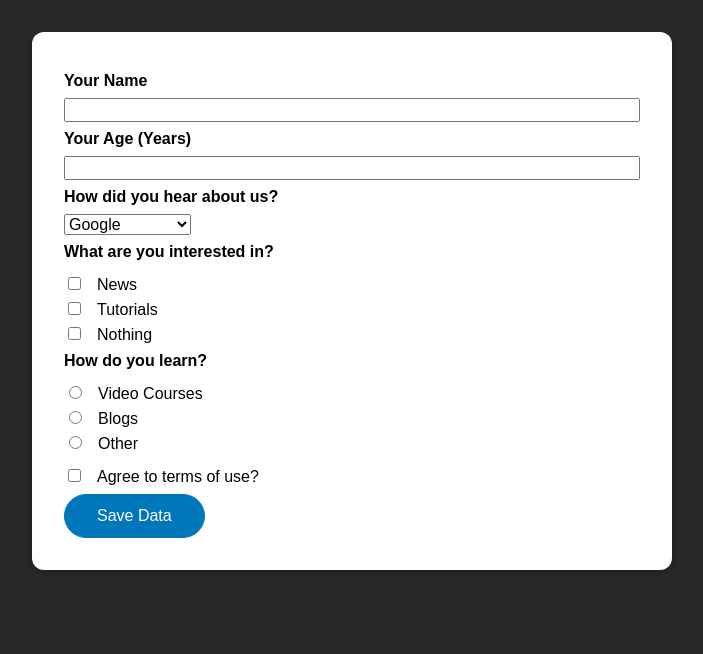
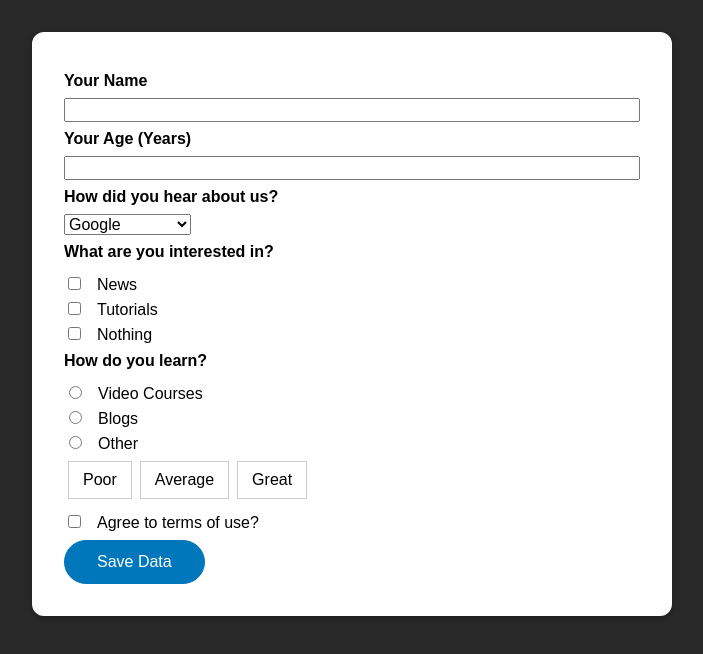
Before and after one commit to mauroef/vue-the-complete-guide, a Vue app: page / in a window 1280 px wide. Shown: the top 654 px of the page, without its empty margins (288-991 px from the left). Built offline with nearby package versions, Linux system fonts and the light colour scheme; the HTML template or start-up script is replaced by a standard one.

Commit message:
Using v-model on custom components

```diff
--- /dev/null
+++ b/src/components/RatingControl.vue
@@ -0,0 +1,68 @@
+<template>
+  <ul>
+    <li :class="{ active: modelValue === 'poor' }">
+      <button type="button" @click="activate('poor')">Poor</button>
+    </li>
+    <li :class="{ active: modelValue === 'average' }">
+      <button type="button" @click="activate('average')">Average</button>
+    </li>
+    <li :class="{ active: modelValue === 'great' }">
+      <button type="button" @click="activate('great')">Great</button>
+    </li>
+  </ul>
+</template>
+
+<script>
+export default {
+  props: ['modelValue'],
+  emits: ['update:modelValue'],
+  // data() {
+  //   return {
+  //     activeOption: this.modelValue,
+  //   };
+  // },
+  // computed: {
+  //   activeOption() {
+  //     return this.modelValue
+  //   }
+  // },
+  methods: {
+    activate(option) {
+      this.$emit('update:modelValue', option);
+    },
+  },
+};
+</script>
+
+<style scoped>
+.active {
+  border-color: #a00078;
+}
+
+.active button {
+  color: #a00078;
+}
+
+ul {
+  display: flex;
+  list-style: none;
+  margin: 0.5rem 0;
+  padding: 0;
+}
+
+li {
+  align-items: center;
+  border: 1px solid #ccc;
+  display: flex;
+  justify-content: center;
+  margin: 0 0.25rem;
+  padding: 0.5rem;
+}
+
+button {
+  background-color: transparent;
+  border: none;
+  cursor: pointer;
+  font: inherit;
+}
+</style>
--- a/src/components/TheForm.vue
+++ b/src/components/TheForm.vue
@@ -1,8 +1,18 @@
 <template>
   <form @submit.prevent="submitForm">
-    <div class="form-control">
+    <div
+      class="form-control"
+      :class="{ invalid: userNameValidity === 'invalid' }"
+    >
       <label for="user-name">Your Name</label>
-      <input id="user-name" name="user-name" type="text" v-model="userName" />
+      <input
+        id="user-name"
+        name="user-name"
+        type="text"
+        v-model.trim="userName"
+        @blur="validateInput"
+      />
+      <p v-if="userNameValidity === 'invalid'">Please enter a valid name</p>
     </div>
     <div class="form-control">
       <label for="age">Your Age (Years)</label>
@@ -83,6 +93,9 @@
       </div>
     </div>
     <div class="form-control">
+      <rating-control v-model="rating"></rating-control>
+    </div>
+    <div class="form-control">
       <input
         type="checkbox"
         id="confirm-terms"
@@ -98,7 +111,12 @@
 </template>
 
 <script>
+import RatingControl from './RatingControl.vue';
+
 export default {
+  components: {
+    RatingControl,
+  },
   data() {
     return {
       userName: '',
@@ -107,6 +125,8 @@
       interest: [],
       how: '',
       confirm: false,
+      userNameValidity: 'pending',
+      rating: null,
     };
   },
   methods: {
@@ -118,12 +138,22 @@
         checkboxes: this.interest,
         radios: this.how,
         confirm: this.confirm,
+        rating: this.rating,
       });
       this.userName = '';
       this.userAge = null;
       this.referrer = 'google';
       this.interest = [];
       this.how = '';
+      this.rating = null;
+    },
+    validateInput() {
+      this.userName = this.userName.trim();
+      if (this.userName === '') {
+        this.userNameValidity = 'invalid';
+      } else {
+        this.userNameValidity = 'valid';
+      }
     },
   },
 };
@@ -141,6 +171,14 @@
 
 .form-control {
   margin: 0.5rem 0;
+}
+
+.form-control.invalid input {
+  border-color: red;
+}
+
+.form-control.invalid label {
+  color: red;
 }
 
 label {
```
